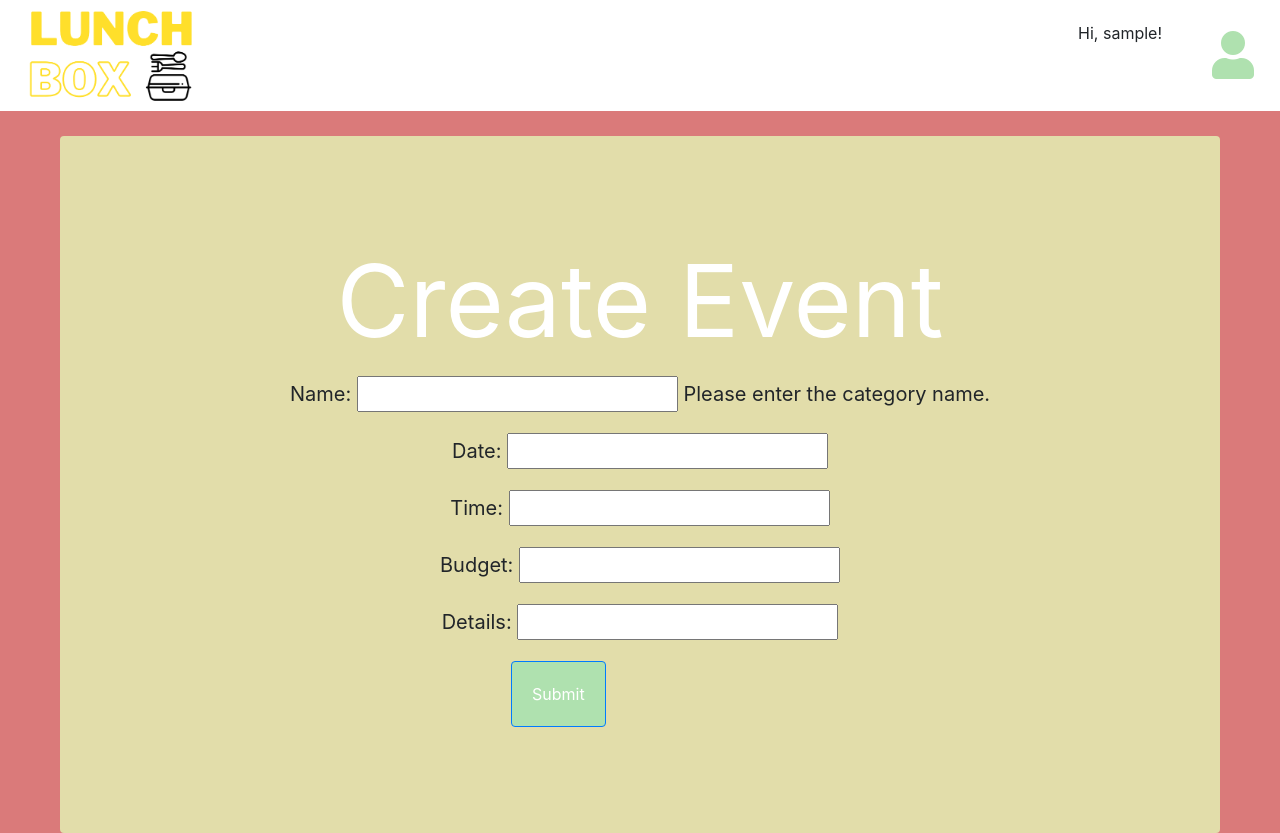
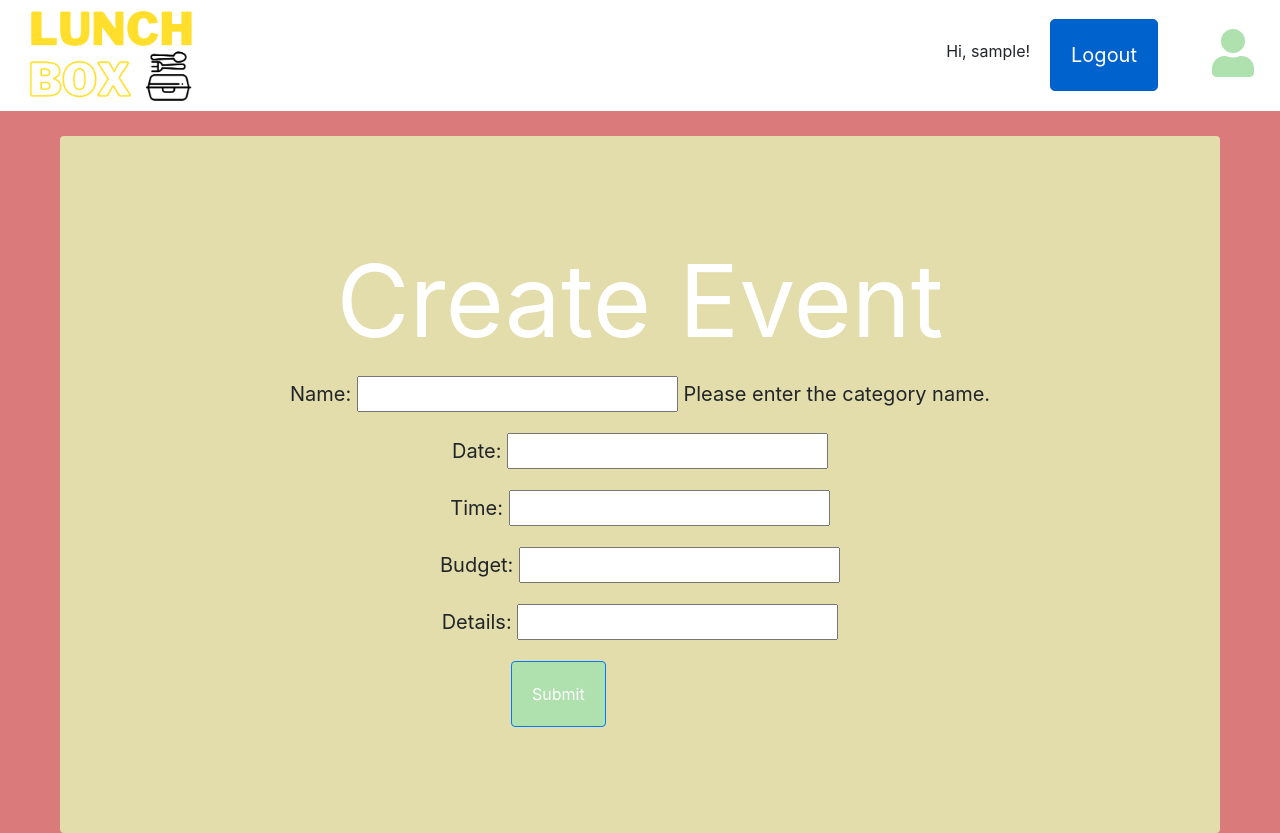
Before and after one commit to RobbertSinclair/doYouHaveTheGUTS2022, a Django app: page /create-event/ in a window 1280 px wide; the page is wider, and only the part inside the window is pictured. Run offline with Django 3.2, Linux system fonts and the light colour scheme; the visitor is signed in with stand-in values (Sample User, id 1); some libraries are stand-ins or nearby versions.

Commit message:
logout button

```diff
--- a/backend/static/css/page.css
+++ b/backend/static/css/page.css
@@ -70,6 +70,10 @@ canvas {
     padding-left:50px;
 }
 
+#user-hi{
+    padding:20px;
+}
+
 .fas{
     width:200%;
     height:auto;
--- a/backend/templates/base.html
+++ b/backend/templates/base.html
@@ -32,7 +32,14 @@
 
 		<ul class="navbar-nav navbar-right ml-auto">
             {% if user.is_authenticated %}
+            <div id="user-hi">
 			Hi, {{ user.username }}!
+            </div>
+            <a href="{% url 'backend_app:logout' %}">
+                <button type="button" class="btn btn-primary mr-1  btn-lg active" aria-pressed="true" aria-label="Right Align" >Logout
+                    <span class="glyphicon glyphicon-align-left" aria-hidden="true"></span>
+                </button>
+                </a>
 			{% else %}
                 <a href="{% url 'backend_app:login' %}">
                 <button type="button" class="btn btn-primary mr-1  btn-lg active" aria-pressed="true" aria-label="Right Align" >Login
```
